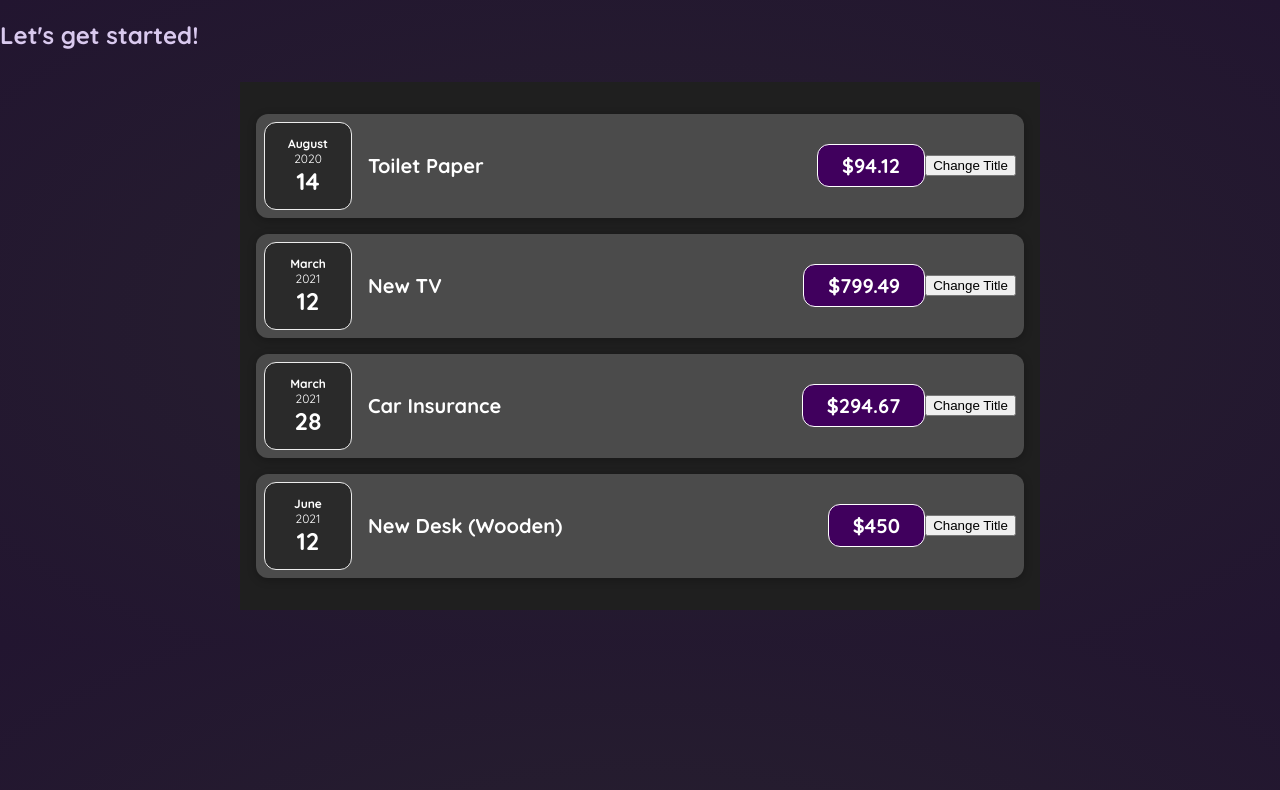
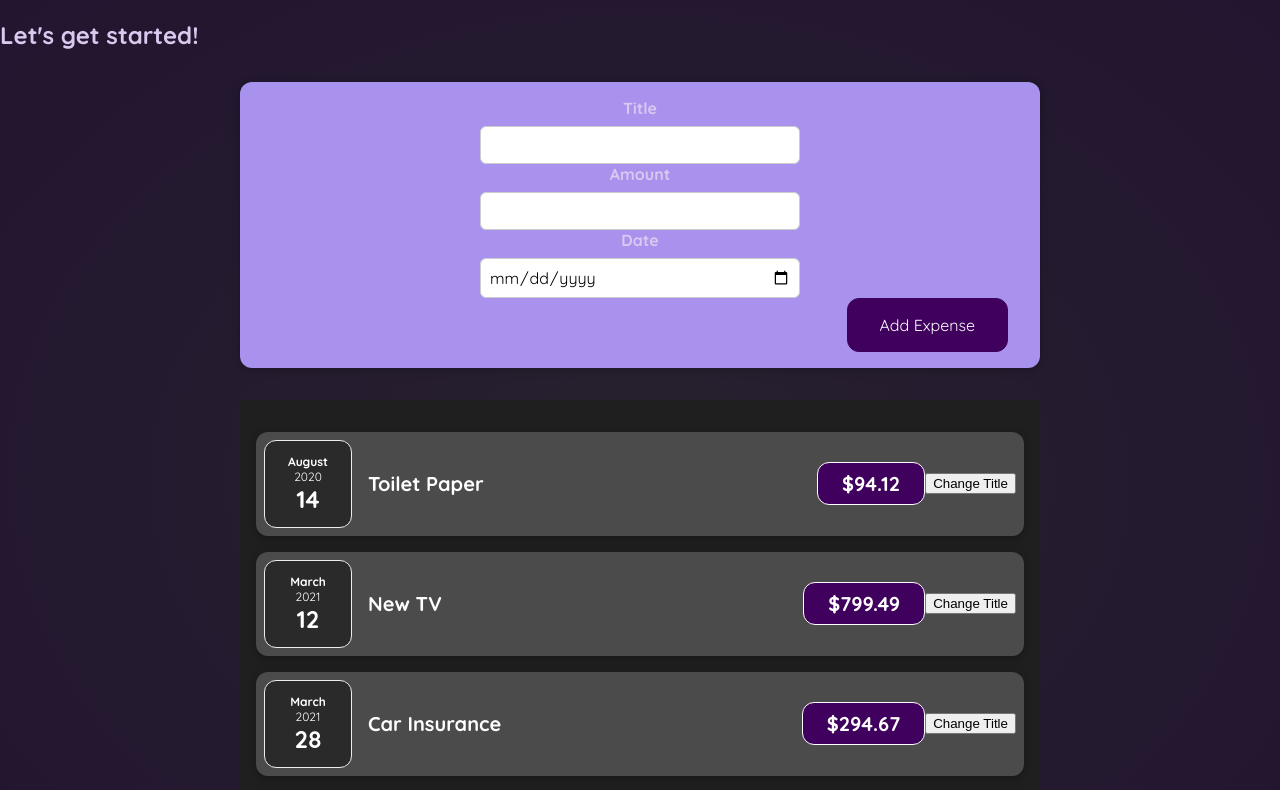
Before and after one commit to rriverr/ReactBasic, a React (Create React App) app in the folder starting/: page / in a window 1280 px wide. Shown: the top 790 px of the page. Built offline with nearby package versions, Linux system fonts and the light colour scheme.

Commit message:
useState 실습

```diff
--- a/starting/src/App.jsx
+++ b/starting/src/App.jsx
@@ -1,6 +1,7 @@
 import React from "react";
 // import ExpenseItem from "./components/ExpenseItem";
 import Expenses from "./components/Expenses";
+import NewExpenses from "./components/newexpenses/NewExpenses";
 
 export default function App() {
   const expenses = [
@@ -33,6 +34,7 @@
     <div>
       <h2>Let's get started!</h2>
       {/* <p>This is also visible!</p> */}
+        <NewExpenses/>
         <Expenses data={expenses} />
     </div>
   );
--- /dev/null
+++ b/starting/src/components/css/ExpenseForm.css
@@ -0,0 +1,26 @@
+.new-expense__controls {
+  display: flex;
+  flex-wrap: wrap;
+  gap: 1rem;
+  margin-bottom: 1rem;
+  text-align: left;
+}
+
+.new-expense__control label {
+  font-weight: bold;
+  margin-bottom: 0.5rem;
+  display: block;
+}
+
+.new-expense__control input {
+  font: inherit;
+  padding: 0.5rem;
+  border-radius: 6px;
+  border: 1px solid #ccc;
+  width: 20rem;
+  max-width: 100%;
+}
+
+.new-expense__actions {
+  text-align: right;
+}
--- /dev/null
+++ b/starting/src/components/css/NewExpenses.css
@@ -0,0 +1,38 @@
+.new-expense {
+  background-color: #a892ee;
+  padding: 1rem;
+  margin: 2rem auto;
+  width: 50rem;
+  max-width: 95%;
+  border-radius: 12px;
+  text-align: center;
+  box-shadow: 0 1px 8px rgba(0, 0, 0, 0.25);
+}
+
+.new-expense button {
+  font: inherit;
+  cursor: pointer;
+  padding: 1rem 2rem;
+  border: 1px solid #40005d;
+  background-color: #40005d;
+  color: white;
+  border-radius: 12px;
+  margin-right: 1rem;
+}
+
+.new-expense button:hover,
+.new-expense button:active {
+  background-color: #510674;
+  border-color: #510674;
+}
+
+.new-expense button.alternative {
+  color: #220131;
+  border-color: transparent;
+  background-color: transparent;
+}
+
+.new-expense button.alternative:hover,
+.new-expense button.alternative:active {
+  background-color: #ddb3f8;
+}
--- /dev/null
+++ b/starting/src/components/newexpenses/ExpenseForm.jsx
@@ -0,0 +1,63 @@
+import React from "react";
+import "../css/ExpenseForm.css";
+
+const ExpenseForm = () => {
+  const [title, setTitle] = React.useState("");
+  const [amount, setAmount] = React.useState();
+  const [date, setDate] = React.useState();
+
+  // const [userInput, setUserInput] = React.useState({
+  //   title: '',
+  //   amount: '',
+  //   date: '',
+  // })
+
+  const titleChangeHandler = (e) => {
+    setTitle(e.target.value);
+    // setUserInput({title: e.target.value});
+  };
+
+  const amountChangeHandler = (e) => {
+    setAmount(e.target.value);
+    // setUserInput({amount: e.target.value});
+  };
+
+  const dateChangeHandler = (e) => {
+    setDate(e.target.value);
+    // setUserInput({date: e.target.value});
+  };
+
+  return (
+    <form>
+      <div className="new_expense__controls">
+        <div className="new-expense__control">
+          <label>Title</label>
+          <input type="text" onChange={titleChangeHandler}></input>
+        </div>
+        <div className="new-expense__control">
+          <label>Amount</label>
+          <input
+            type="number"
+            min="0.01"
+            step="0.01"
+            onChange={amountChangeHandler}
+          ></input>
+        </div>
+        <div className="new-expense__control">
+          <label>Date</label>
+          <input
+            type="date"
+            min="2019-01-10"
+            max="2022-12-31"
+            onChange={dateChangeHandler}
+          ></input>
+        </div>
+      </div>
+      <div className="new-expense__actions">
+        <button type="submit">Add Expense</button>
+      </div>
+    </form>
+  );
+};
+
+export default ExpenseForm;
--- /dev/null
+++ b/starting/src/components/newexpenses/NewExpenses.jsx
@@ -0,0 +1,15 @@
+import React from "react";
+import '../css/NewExpenses.css'
+import ExpenseForm from "./ExpenseForm";
+
+
+const NewExpenses = () => {
+
+  return (
+    <div className="new-expense">
+      <ExpenseForm/>
+    </div>
+  );
+}
+
+export default NewExpenses;
--- a/starting/src/index.js
+++ b/starting/src/index.js
@@ -6,7 +6,5 @@
 
 const root = ReactDOM.createRoot(document.getElementById('root'));
 root.render(
-  <React.StrictMode>
     <App />
-  </React.StrictMode>
 );
```
